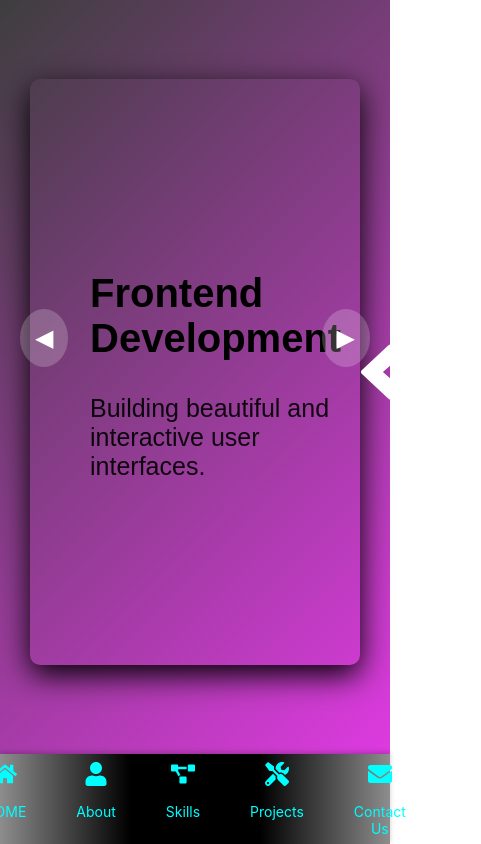
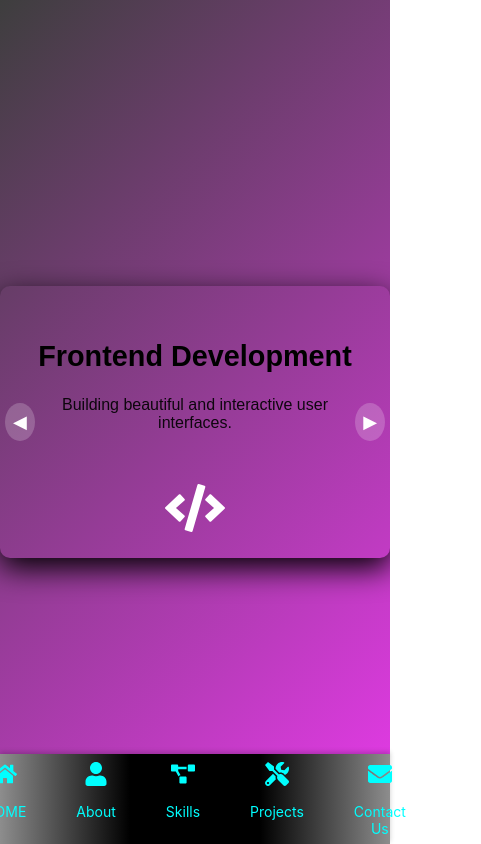
Before and after one commit to Nikesh-Vaishnav/my-portfolio, a React (Create React App) app: page / in a window 390 px wide. Shown: the whole page, 481 px wide, since content can reach past the window. Built offline with nearby package versions, Linux system fonts and the light colour scheme.

Commit message:
add css for home.js

```diff
--- a/src/styles/Home.css
+++ b/src/styles/Home.css
@@ -2,7 +2,6 @@
   text-align: center;
   font-family: Arial, sans-serif;
 }
-
 
 .slider-container {
   position: relative;
@@ -11,14 +10,14 @@
   display: flex;
   align-items: center;
   justify-content: center;
-  background: linear-gradient(135deg,  #3e3e3e, #ea3aed   );
+  background: linear-gradient(135deg, #3e3e3e, #ea3aed);
   color: white;
+  padding: 0px;
 }
 
 .slider {
   display: flex;
   width: 80%;
-  margin-bottom: 100px;
   max-width: 1000px;
   height: 60%;
   border-radius: 10px;
@@ -28,13 +27,14 @@
   justify-content: space-between;
 }
 
+/* Left content */
 .slide-content {
   flex: 1;
   text-align: left;
   padding: 20px;
 }
 
-.slide-content h1{
+.slide-content h1 {
   color: #000;
   font-size: 2.5rem;
   padding: 0%;
@@ -46,6 +46,7 @@
   opacity: 0.9;
 }
 
+/* Right icon */
 .slide-icon-container {
   flex: 1;
   display: flex;
@@ -58,9 +59,10 @@
   color: white;
 }
 
+/* Navigation Buttons */
 .nav-button {
   position: absolute;
-  top: 40%;
+  top: 50%;
   transform: translateY(-50%);
   background: rgba(255, 255, 255, 0.2);
   color: white;
@@ -84,9 +86,74 @@
   right: 20px;
 }
 
+/* 🔹🔹🔹 RESPONSIVE DESIGN 🔹🔹🔹 */
+@media (max-width: 768px) {
+  .slider {
+    flex-direction: column; /* Stack content */
+    width: 90%;
+    height: auto;
+    padding: 20px;
+    text-align: center;
+  }
 
-@media (max-width:600px) {
-    .slider{
-      max-width: 250px;
-    }
+  .slide-content {
+    text-align: center;
+    padding: 10px;
+  }
+
+  .slide-content h1 {
+    font-size: 2rem;
+  }
+
+  .slide-content p {
+    font-size: 18px;
+  }
+
+  .slide-icon-container {
+    margin-top: 20px;
+  }
+
+  .slide-icon {
+    font-size: 80px; /* Reduce size */
+  }
+
+  .nav-button {
+    font-size: 20px;
+    padding: 10px;
+  }
+
+  .left {
+    left: 10px;
+  }
+
+  .right {
+    right: 10px;
+  }
 }
+
+@media (max-width: 480px) {
+  .slide-content h1 {
+    font-size: 1.8rem;
+  }
+
+  .slide-content p {
+    font-size: 16px;
+  }
+
+  .slide-icon {
+    font-size: 60px; /* Smaller for small screens */
+  }
+
+  .nav-button {
+    font-size: 18px;
+    padding: 8px;
+  }
+
+  .left {
+    left: 5px;
+  }
+
+  .right {
+    right: 5px;
+  }
+}
```
